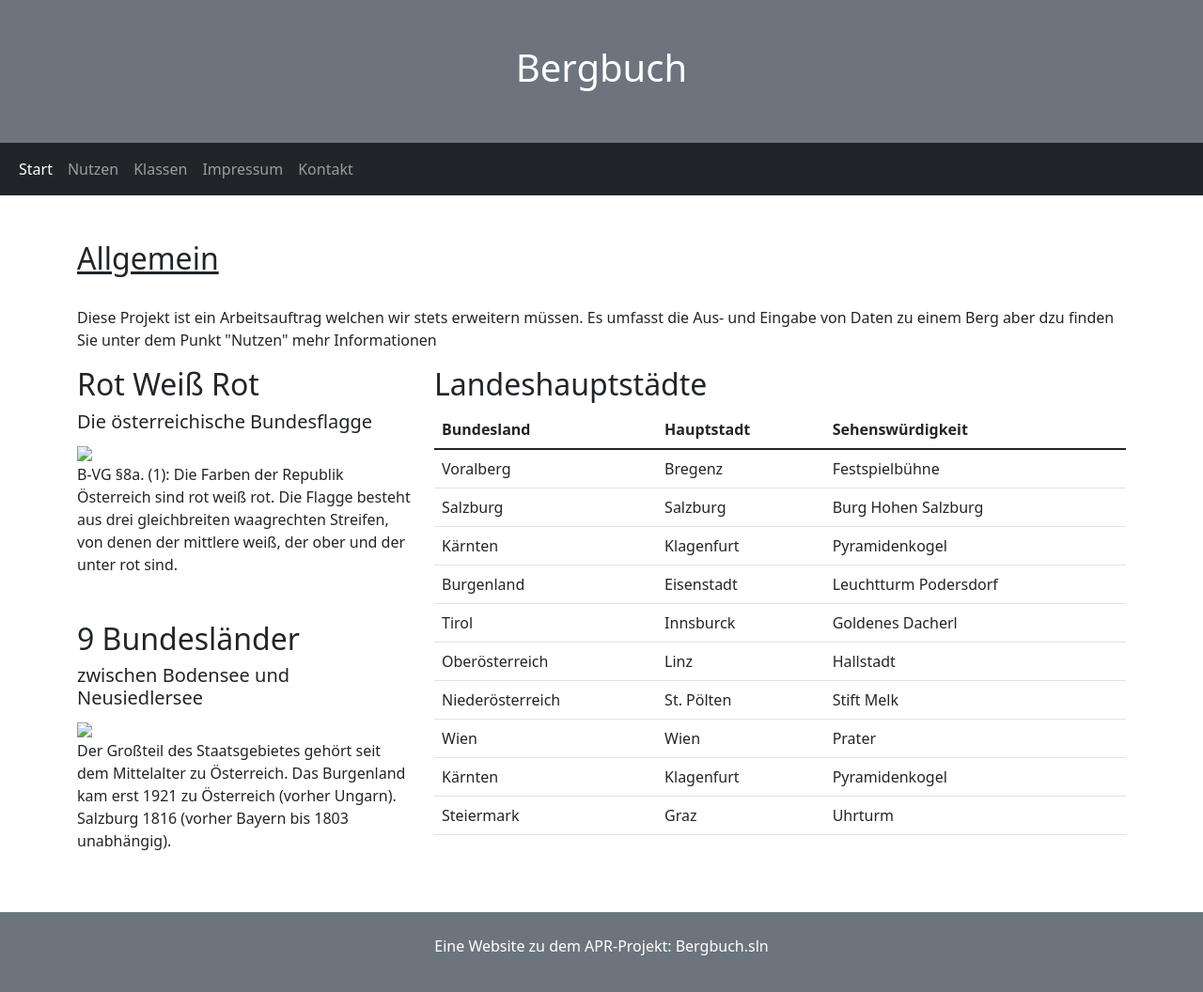
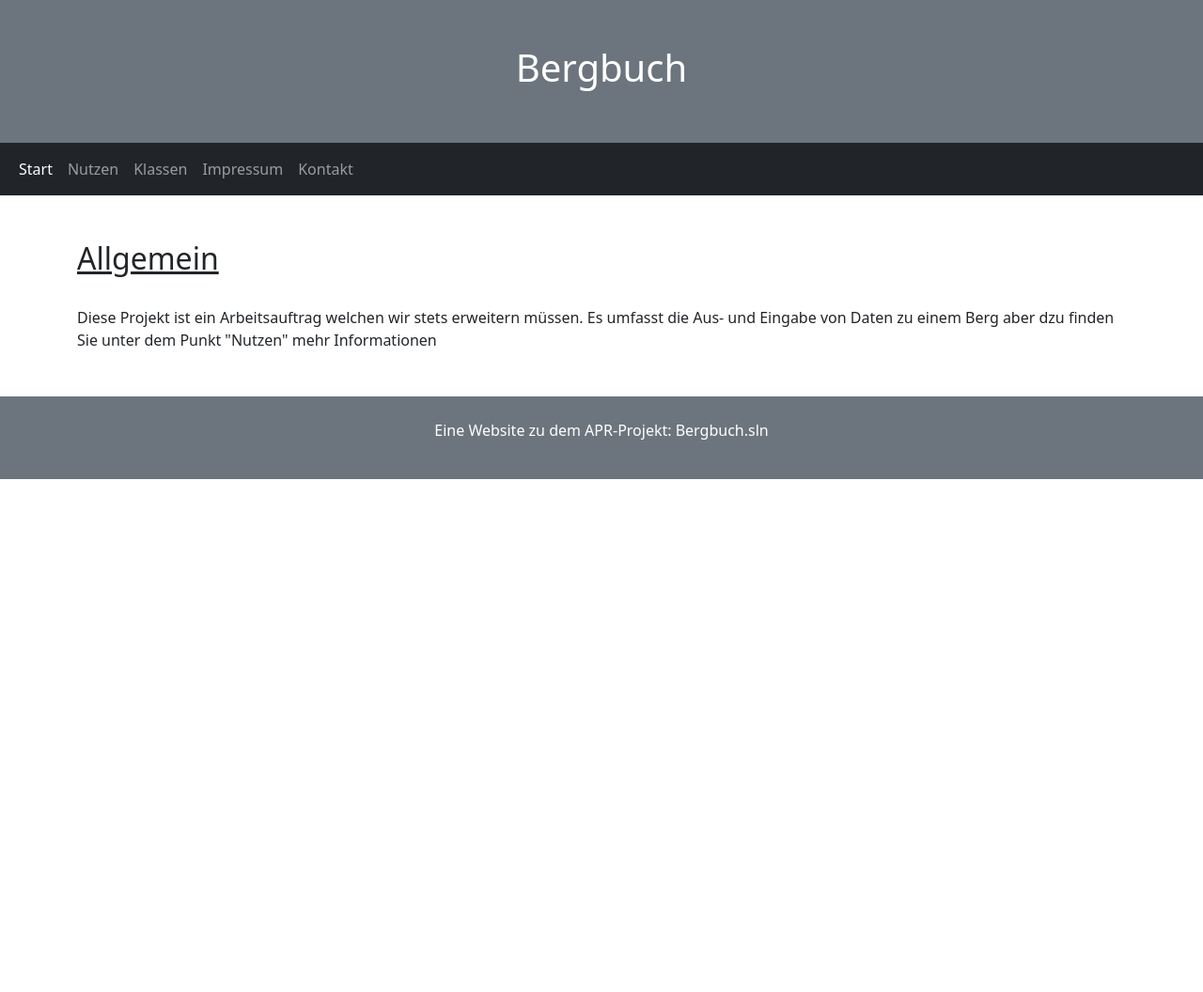
Before and after one commit to jneureiter/jneureiter.github.io, a plain HTML site: page index.html in a window 1280 px wide. Shown: the whole page at 94% size. After the commit the page ends 800 px from the top, so only its background shows below. Drawn offline with nearby package versions, Linux system fonts and the light colour scheme.

Commit message:
Allgemeiin

```diff
--- a/index.html
+++ b/index.html
@@ -46,88 +46,6 @@
   <h2 style="text-decoration: underline">Allgemein</h2>
   <img class="fakeimg" src=""></img>
   <p>Diese Projekt ist ein Arbeitsauftrag welchen wir stets erweitern müssen. Es umfasst die Aus- und Eingabe von Daten zu einem Berg aber dzu finden Sie unter dem Punkt "Nutzen" mehr Informationen</p>
-
-  <div class="row">
-    <div class="col-sm-4">
-
-      <h2>Rot Weiß Rot</h2>
-      <h5>Die österreichische Bundesflagge</h5>
-      <img class="fakeimg" src="Bilder/bundesflagge.png"></img>
-      <p>B-VG §8a. (1): Die Farben der Republik Österreich sind rot weiß rot. Die Flagge besteht aus drei gleichbreiten waagrechten Streifen, von denen der mittlere weiß, der ober und der unter rot sind.</p>
-
-      <h2 class="mt-5">9 Bundesländer</h2>
-      <h5>zwischen Bodensee und Neusiedlersee</h5>
-      <img class="fakeimg" src="Bilder/bundeslaender.png"></img>
-      <p>Der Großteil des Staatsgebietes gehört seit dem Mittelalter zu Österreich. Das Burgenland kam erst 1921 zu Österreich (vorher Ungarn). Salzburg 1816 (vorher Bayern bis 1803 unabhängig).</p>
-
-      <hr class="d-sm-none">
-    </div>
-    <div class="col-sm-8">
-
-        <h2>Landeshauptstädte</h2>
-        <table class="table table-hover">
-          <thead>
-            <tr>
-              <th>Bundesland</th>
-              <th>Hauptstadt</th>
-              <th>Sehenswürdigkeit</th>
-            </tr>
-          </thead>
-          <tbody>
-            <tr>
-              <td>Voralberg</td>
-              <td>Bregenz</td>
-              <td>Festspielbühne</td>
-            </tr>
-            <tr>
-              <td>Salzburg</td>
-              <td>Salzburg</td>
-              <td>Burg Hohen Salzburg</td>
-            </tr>
-            <tr>
-              <td>Kärnten</td>
-              <td>Klagenfurt</td>
-              <td>Pyramidenkogel</td>
-            </tr>
-            <tr>
-              <td>Burgenland</td>
-              <td>Eisenstadt</td>
-              <td>Leuchtturm Podersdorf</td>
-            </tr>
-            <tr>
-              <td>Tirol</td>
-              <td>Innsburck</td>
-              <td>Goldenes Dacherl</td>
-            </tr>
-            <tr>
-              <td>Oberösterreich</td>
-              <td>Linz</td>
-              <td>Hallstadt</td>
-            </tr>
-            <tr>
-              <td>Niederösterreich</td>
-              <td>St. Pölten</td>
-              <td>Stift Melk</td>
-            </tr>
-            <tr>
-              <td>Wien</td>
-              <td>Wien</td>
-              <td>Prater</td>
-            </tr>
-            <tr>
-              <td>Kärnten</td>
-              <td>Klagenfurt</td>
-              <td>Pyramidenkogel</td>
-            </tr>
-            <tr>
-              <td>Steiermark</td>
-              <td>Graz</td>
-              <td>Uhrturm</td>
-            </tr>
-          </tbody>
-        </table>
-    </div>
-  </div>
 </div>
 
 <div class="mt-5 p-4 bg-secondary text-white text-center">
```
